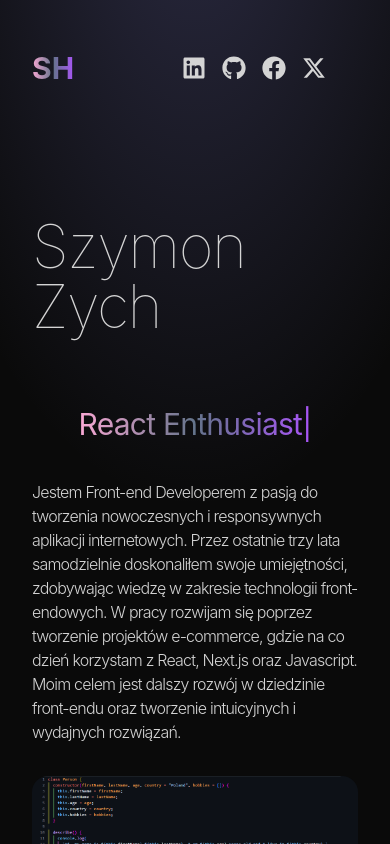
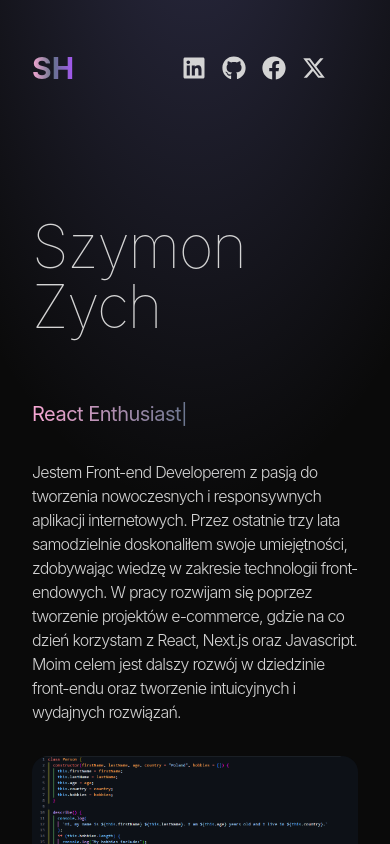
Before and after one commit to szymszaj/Portfolio, a React (Vite) app in the folder react-portfolio/: page / in a window 390 px wide. Shown: the top 844 px of the page. Built offline with nearby package versions, Linux system fonts and the light colour scheme.

Commit message:
fix: Update className for Typewriter component to improve layout and responsiveness

```diff
--- a/react-portfolio/src/components/Hero.jsx
+++ b/react-portfolio/src/components/Hero.jsx
@@ -36,7 +36,7 @@ const Hero = () => {
               variants={container(0.5)}
               initial="hidden"
               animate="visible"
-              className="bg-gradient-to-r from-pink-300 via-slate-500 to-purple-500 bg-clip-text text-3xl tracking-tight text-transparent h-12 min-h-[48px] flex items-center"
+              className="bg-gradient-to-r from-pink-300 via-slate-500 to-purple-500 bg-clip-text text-xl sm:text-2xl md:text-3xl tracking-tight text-transparent flex items-center flex-wrap break-words w-full"
             >
               <Typewriter
                 words={HERO_TITLES}
```
